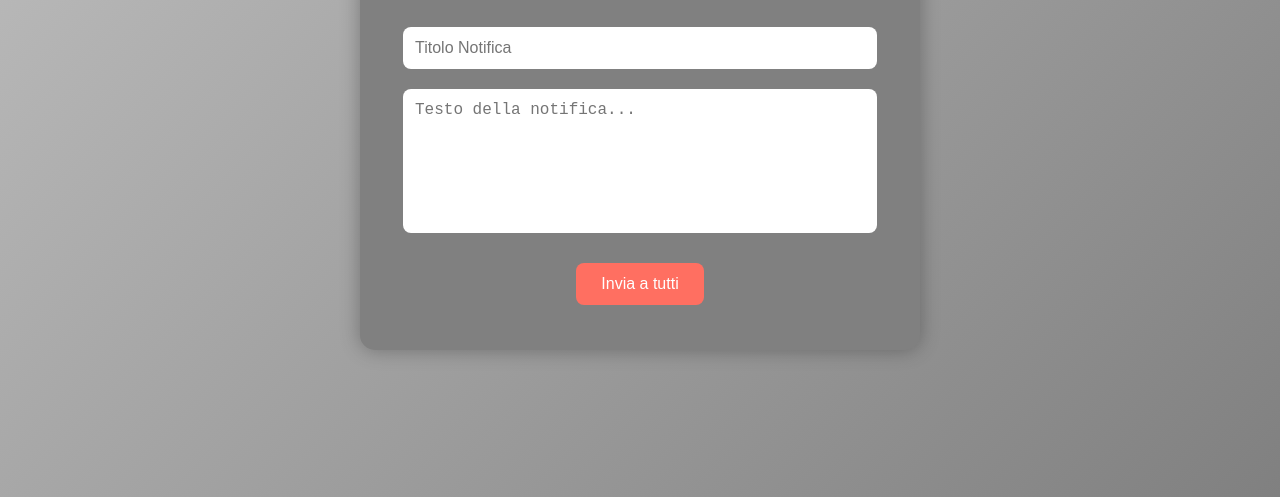
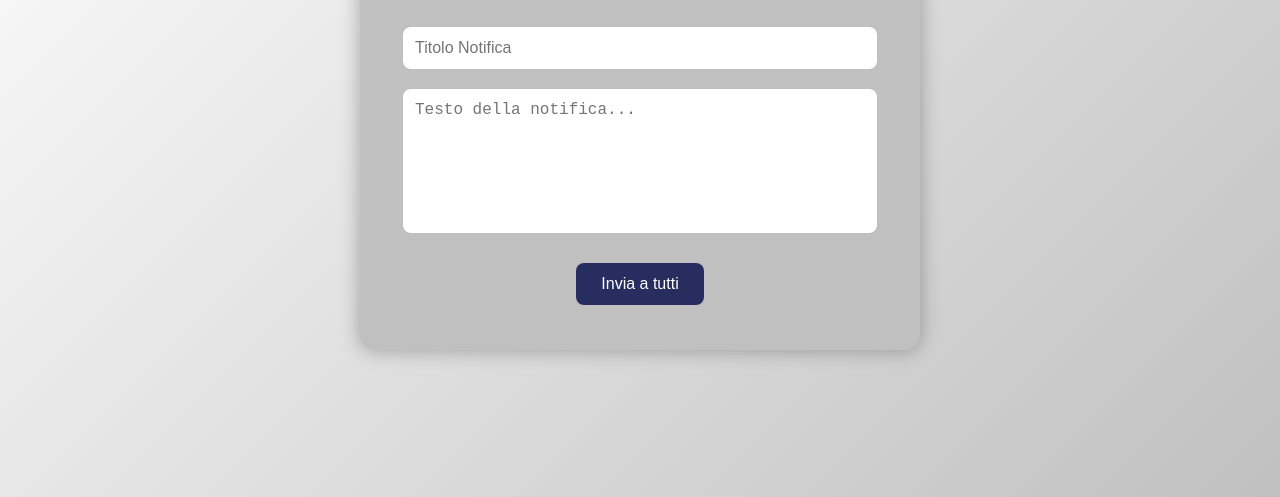
Before and after one commit to Informatibotweb/Invio-notifiche-push-Informaticbot, a plain HTML site: page index.html in a window 1280 px wide. Shown: the part 303-800 px from the top of the page. Drawn offline with Linux system fonts and the light colour scheme.

Commit message:
index.html

```diff
--- a/index.html
+++ b/index.html
@@ -8,7 +8,7 @@
     body {
       margin: 0;
       padding: 0;
-      background: linear-gradient(135deg, #c0c0c0, #808080);
+      background: linear-gradient(135deg, #ffffff, #c0c0c0);
       font-family: 'Segoe UI', sans-serif;
       color: white;
       display: flex;
@@ -18,7 +18,7 @@
     }
 
     .box {
-      background: #808080;
+      background: #c0c0c0;
       padding: 30px;
       border-radius: 15px;
       box-shadow: 0 0 20px rgba(0,0,0,0.3);
@@ -54,7 +54,7 @@
 
     button {
       margin-top: 15px;
-      background-color: #ff6f61;
+      background-color: #272d5f;
       color: white;
       padding: 12px 25px;
       font-size: 1rem;
@@ -65,7 +65,7 @@
     }
 
     button:hover {
-      background-color: #e65b50;
+      background-color: #272d5f;
     }
 
     #status {
```
